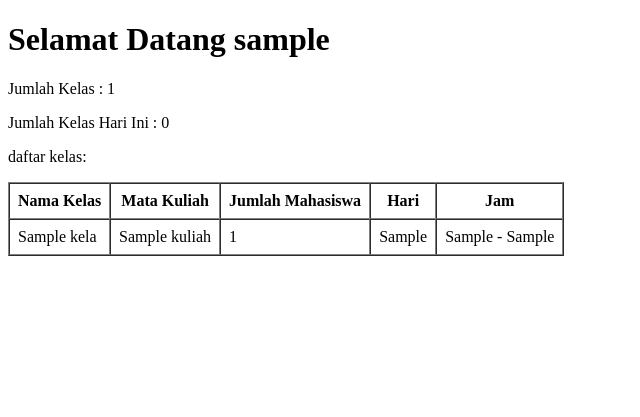
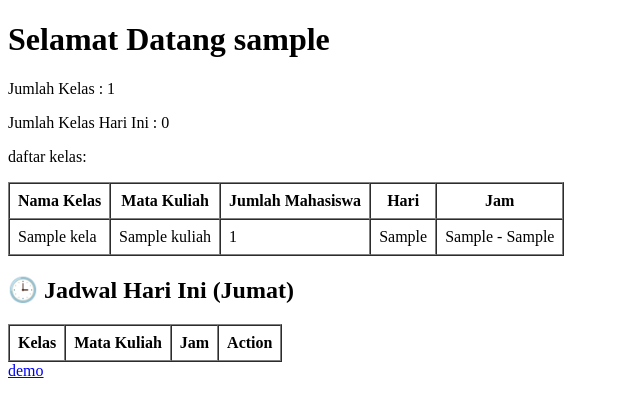
Before and after one commit to King-Jamal/E-Presensi, a PHP site: page /dashboard.php in a window 1280 px wide. Shown: the top 417 px of the page, without its empty margins (0-640 px from the left). Run offline with PHP 8.4, Linux system fonts and the light colour scheme; the visitor is signed in with stand-in values (Sample User, id 1); tables that the repository leaves empty or names only in its code hold one stand-in row (values such as "Sample post"); a stand-in replaces the project's code that opens the database connection; lists and menus that the app fills with data are empty.

Commit message:
feat : fitur absensi

```diff
--- a/views/dosen/dashboard.php
+++ b/views/dosen/dashboard.php
@@ -30,7 +30,7 @@ $count_s = $koneksi->query("SELECT COUNT(*) AS total FROM jadwal WHERE Hari = '$
 
 
 
-$query = "SELECT
+$query_sulurh_jadwal = "SELECT
     k.Nama_kelas AS Nama_kelas,
     mk.Nama_MK AS Nama_MK,
     COUNT(m.Mahasiswa_id) AS Jumlah_mahasiswa,
@@ -45,7 +45,25 @@ WHERE j.Dosen_id = $dosen_id
 GROUP BY j.Jadwal_id
 ";
 
-$result = $koneksi->query($query);
+$seluruh_jadwal = $koneksi->query($query_sulurh_jadwal);
+
+$query_jadwal_hari = "SELECT
+    j.Jadwal_id,
+    k.Nama_kelas AS Nama_kelas,
+    mk.Nama_MK AS Nama_MK,
+    COUNT(m.Mahasiswa_id) AS Jumlah_mahasiswa,
+    j.Hari,
+    j.Jam_mulai,
+    j.Jam_selesai
+FROM jadwal j
+JOIN kelas k ON j.Kelas_id = k.Kelas_id
+JOIN mata_kuliah mk ON j.Mk_id = mk.Mk_id
+LEFT JOIN mahasiswa m ON m.Kelas_id = k.Kelas_id
+WHERE j.Dosen_id = $dosen_id AND j.Hari = '$day'
+GROUP BY j.Jadwal_id
+";
+
+$jadwal_hari_ini = $koneksi->query($query_jadwal_hari);
 ?>
 <!DOCTYPE html>
 <html lang="en">
@@ -70,7 +88,7 @@ $result = $koneksi->query($query);
             </tr>
         </thead>
         <tbody>
-            <?php while ($row = $result->fetch_assoc()): ?>
+            <?php while ($row = $seluruh_jadwal->fetch_assoc()): ?>
             <tr>
                 <td><?= htmlspecialchars($row['Nama_kelas'] ?? '-') ?></td>
                 <td><?= htmlspecialchars($row['Nama_MK'] ?? '-') ?></td>
@@ -81,6 +99,30 @@ $result = $koneksi->query($query);
             <?php endwhile; ?>
         </tbody>
     </table>
+    <h2>🕒 Jadwal Hari Ini (<?= $day ?>)</h2>
+    <table border="1"  cellpadding="8" cellspacing="0">
+        <thead>
+            <tr>
+                <th>Kelas</th>
+                <th>Mata Kuliah</th>
+                <th>Jam</th>
+                <th>Action</th>
+            </tr>
+        </thead>
+        <tbody>
+            <?php while ($row=$jadwal_hari_ini -> fetch_assoc()): ?>
+            <tr>
+                <td><?= $row['Nama_kelas'] ?></td>
+                <td><?= $row['Nama_MK'] ?></td>
+                <td><?= $row['Jam_mulai'] ?> - <?= $row['Jam_selesai'] ?></td>
+                <td>
+                <a href="./absensi.php?jadwal_id=<?= $row['Jadwal_id'] ?>">📝 Absensi</a>
+                </td>
+            </tr>
+            <?php endwhile; ?>
+        </tbody>
 
+    </table>
+    <a href="./absensi.php">demo</a>
 </body>
 </html>
```
Also changed, not shown: controllers/dosen/proses_absensi.php (added, +28 -0 lines), views/dosen/absensi.php (added, +54 -0 lines).
